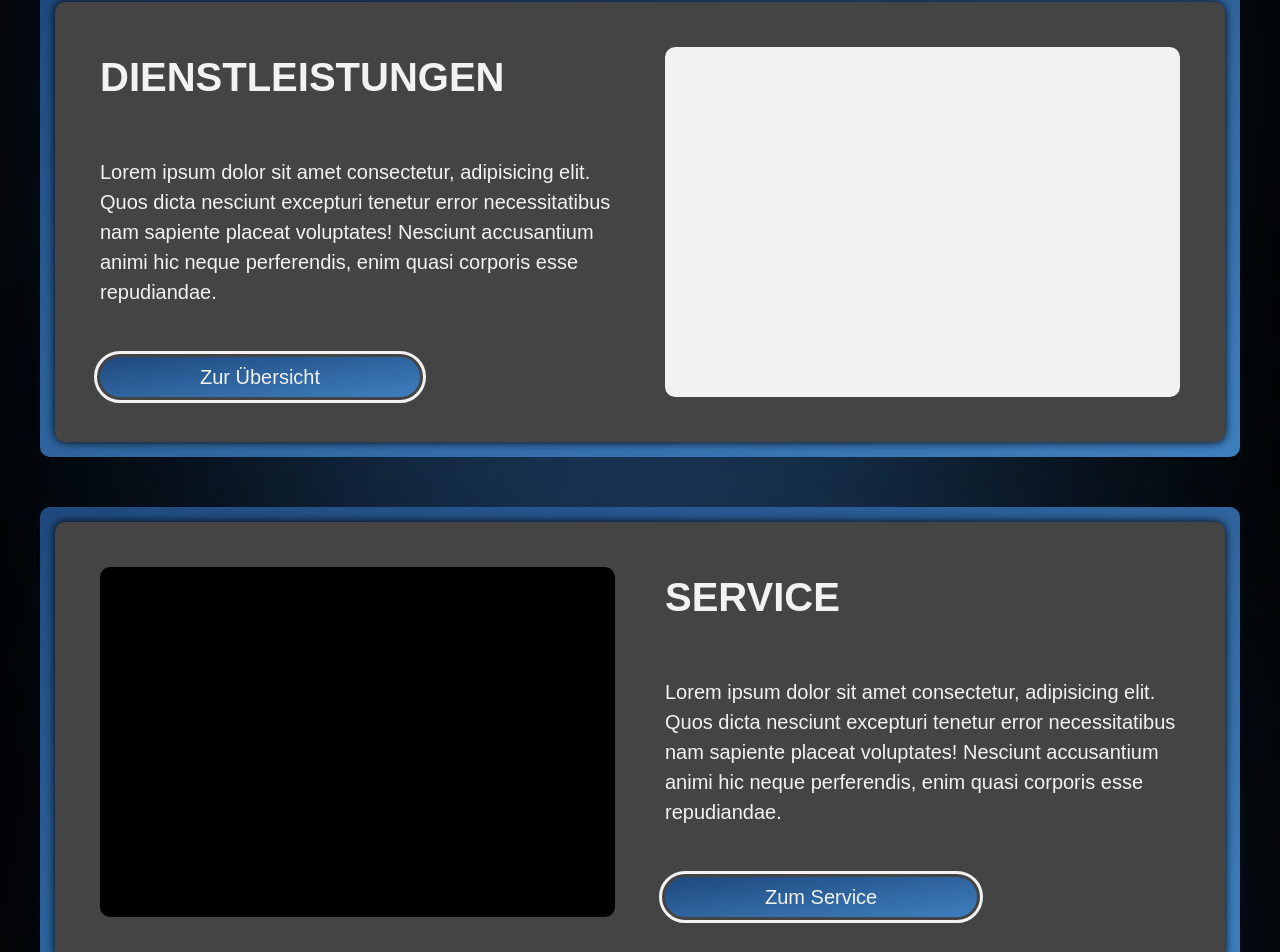
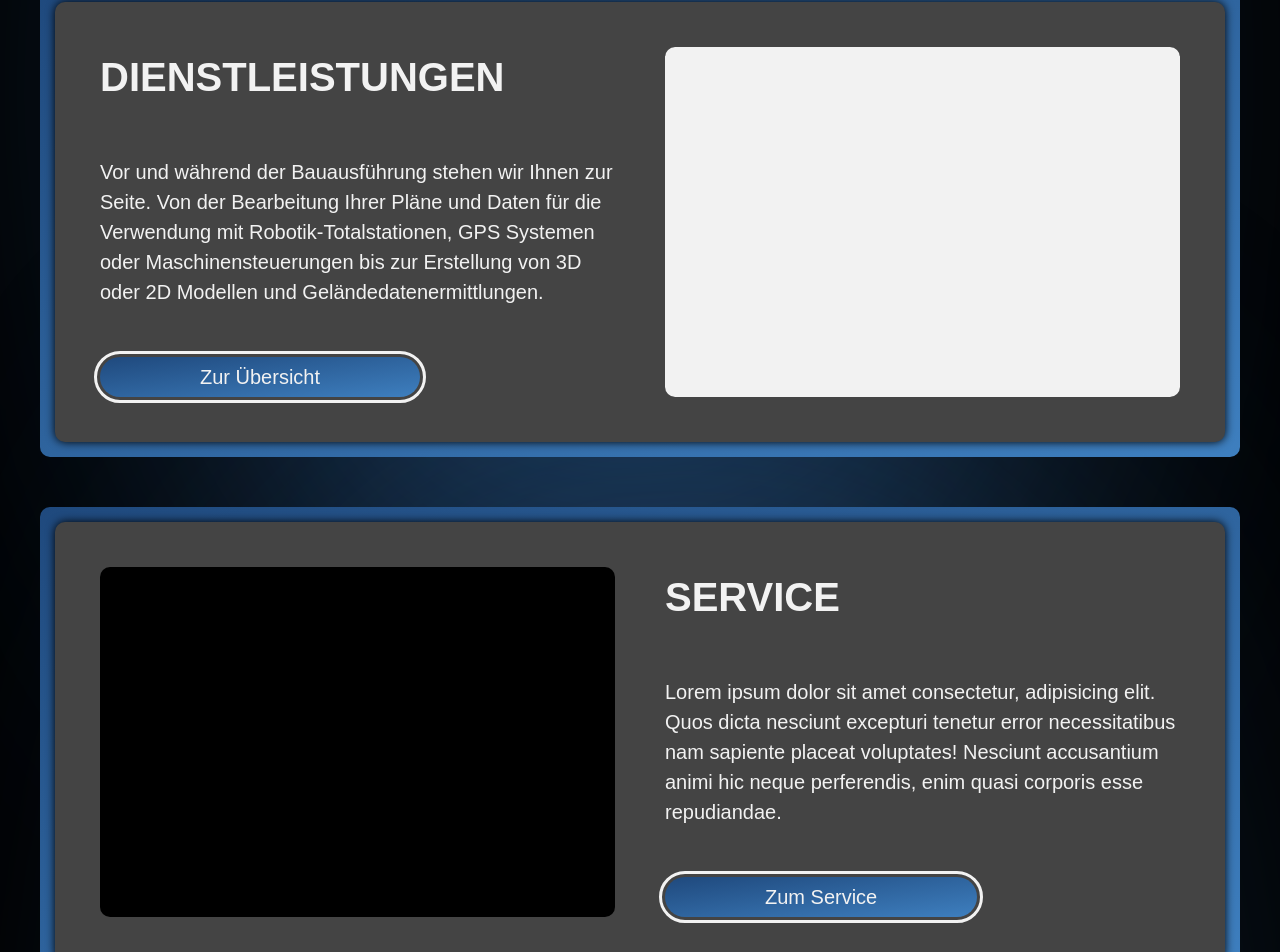
Before and after one commit to ZETECH-Baumesstechnik/zetech-website, a Next.js app: page / in a window 1280 px wide. Shown: the part 2092-3044 px from the top of the page. Built offline with nearby package versions, Linux system fonts and the light colour scheme.

Commit message:
Ivan Kafadar

```diff
--- a/app/(pages)/(home)/page.jsx
+++ b/app/(pages)/(home)/page.jsx
@@ -47,7 +47,7 @@ export default function Page() {
                                 <h2 className="title">DIENSTLEISTUNGEN</h2>
                             </div>
                             <div className="text-box">
-                                <p className="text">Lorem ipsum dolor sit amet consectetur, adipisicing elit. Quos dicta nesciunt excepturi tenetur error necessitatibus nam sapiente placeat voluptates! Nesciunt accusantium animi hic neque perferendis, enim quasi corporis esse repudiandae.</p>
+                                <p className="text">Vor und während der Bauausführung stehen wir Ihnen zur Seite. Von der Bearbeitung Ihrer Pläne und Daten für die Verwendung mit Robotik-Totalstationen, GPS Systemen oder Maschinensteuerungen bis zur Erstellung von 3D oder 2D Modellen und Geländedatenermittlungen.</p>
                                 <Link href={"/dienstleistungen"} className="link">
                                     Zur Übersicht
                                 </Link>
```
